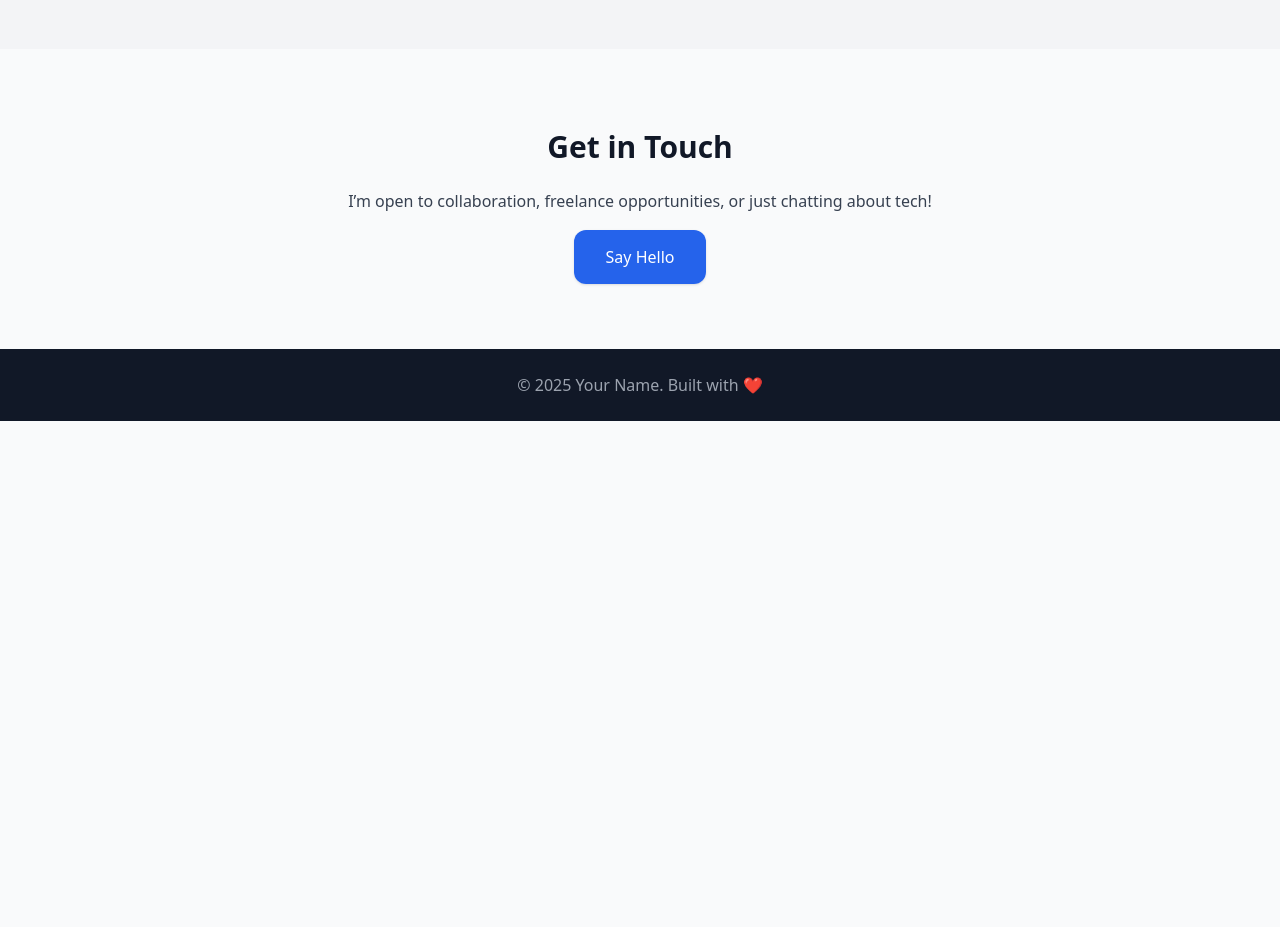
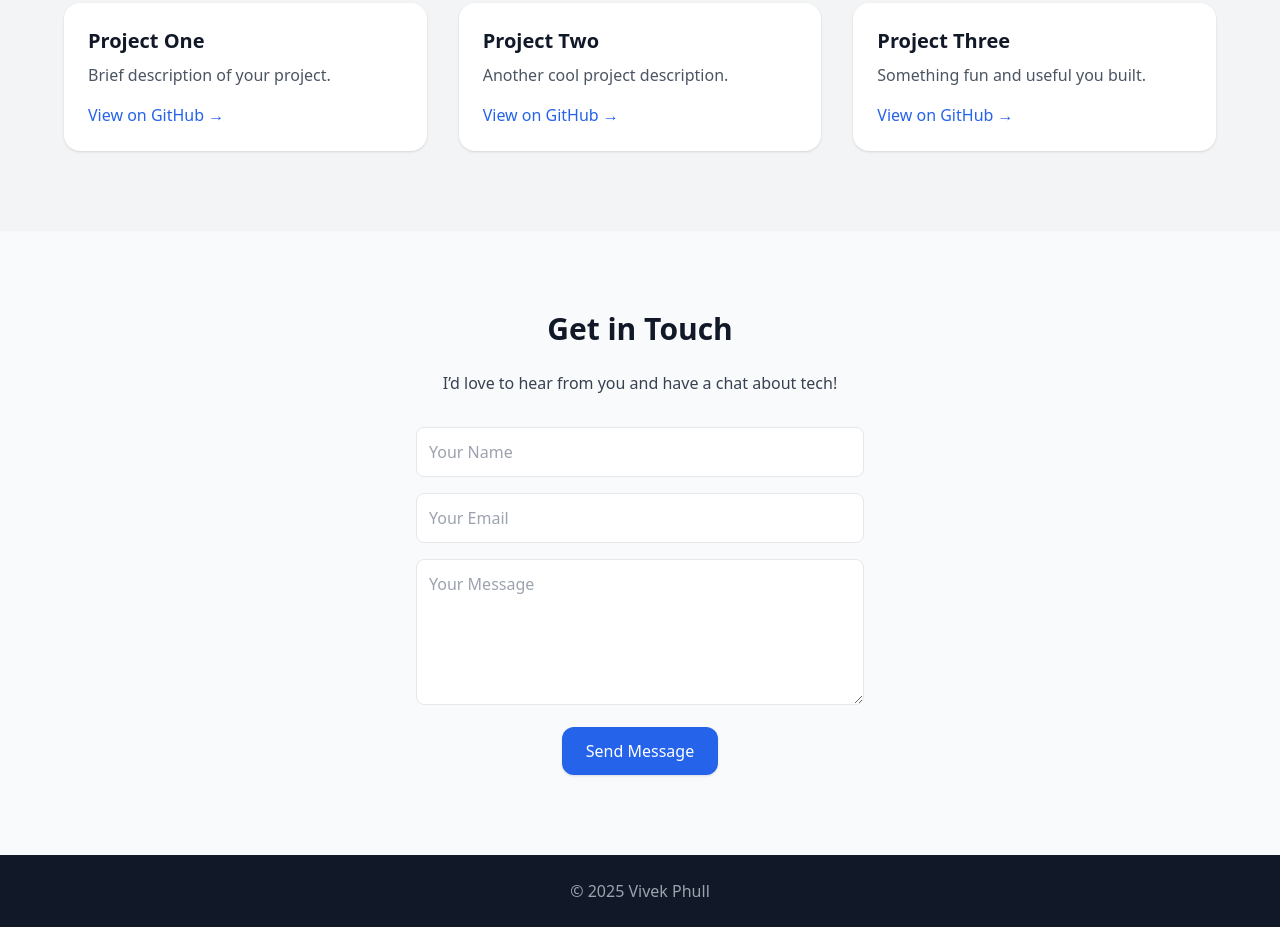
Before and after one commit to vivekphull/vivekphull, a plain HTML site: page index.html in a window 1280 px wide. Shown: the part 1407-2334 px from the top of the page. Before the commit the page ends 1828 px from the top, so only its background shows below. Drawn offline with nearby package versions, Linux system fonts and the light colour scheme.

Commit message:
Update index.html

```diff
--- a/index.html
+++ b/index.html
@@ -3,7 +3,7 @@
   <head>
     <meta charset="UTF-8" />
     <meta name="viewport" content="width=device-width, initial-scale=1.0" />
-    <title>Your Name | Portfolio</title>
+    <title>Vivek Phull | </title>
     <script src="https://cdn.tailwindcss.com"></script>
     <script src="https://unpkg.com/framer-motion/dist/framer-motion.umd.js"></script>
   </head>
@@ -23,10 +23,10 @@
     <!-- Hero Section -->
     <section class="h-screen flex flex-col justify-center items-center text-center px-4">
       <h2 class="text-4xl md:text-6xl font-extrabold mb-4">
-        Hi, I'm <span class="text-blue-600">Your Name</span>
+        Hi, I'am <span class="text-blue-600">Vivek</span>
       </h2>
       <p class="text-lg md:text-xl text-gray-600 max-w-2xl">
-        I’m a developer passionate about building modern web apps, open source projects, and solving problems with code.
+        My current interests are Microsoft technologies and Cyber security.
       </p>
       <div class="mt-6 space-x-4">
         <a href="#projects" class="px-6 py-3 bg-blue-600 text-white rounded-xl shadow hover:bg-blue-700">
@@ -42,8 +42,12 @@
     <section id="about" class="max-w-4xl mx-auto py-20 px-4">
       <h3 class="text-3xl font-bold mb-6">About Me</h3>
       <p class="text-gray-700 leading-relaxed">
-        Write a short bio here — talk about your background, skills, and what excites you.
-        You can highlight your interests, favorite technologies, or your mission as a developer.
+       Hi, I am a System Engineer specializing in Microsoft 365, Windows Server, and Entra ID.
+I’m currently pursuing a Master of Cyber Security, which allows me to deepen my expertise in securing modern IT environments and bridging the gap between infrastructure and security.
+
+Before moving into engineering, I built a strong foundation in sales, business development, and people management, where I honed my skills in consultative selling, client engagement, and leadership. This experience gives me a unique ability to not only implement technical solutions but also understand business needs, communicate effectively with stakeholders, and deliver outcomes that align with organizational goals.
+
+I’m passionate about the intersection of technology, security, and business strategy, and I’m always looking for opportunities to grow, contribute, and create value through a mix of technical expertise and people-first thinking.
       </p>
     </section>
 
@@ -74,19 +78,51 @@
 
     <!-- Contact Section -->
     <section id="contact" class="max-w-4xl mx-auto py-20 px-4 text-center">
-      <h3 class="text-3xl font-bold mb-6">Get in Touch</h3>
-      <p class="text-gray-700 mb-8">
-        I’m open to collaboration, freelance opportunities, or just chatting about tech!
-      </p>
-      <a href="mailto:youremail@example.com"
-         class="px-8 py-4 bg-blue-600 text-white rounded-xl shadow hover:bg-blue-700">
-        Say Hello
-      </a>
-    </section>
+  <h3 class="text-3xl font-bold mb-6">Get in Touch</h3>
+  <p class="text-gray-700 mb-8">
+    I’d love to hear from you and have a chat about tech!
+  </p>
+
+  <form action="https://formspree.io/f/meoldyyy" method="POST" class="max-w-md mx-auto space-y-4">
+    <!-- Name -->
+    <input
+      type="text"
+      name="name"
+      placeholder="Your Name"
+      required
+      class="w-full p-3 border rounded-lg focus:outline-none focus:ring-2 focus:ring-blue-600"
+    />
+
+    <!-- Email -->
+    <input
+      type="email"
+      name="email"
+      placeholder="Your Email"
+      required
+      class="w-full p-3 border rounded-lg focus:outline-none focus:ring-2 focus:ring-blue-600"
+    />
+
+    <!-- Message -->
+    <textarea
+      name="message"
+      rows="5"
+      placeholder="Your Message"
+      required
+      class="w-full p-3 border rounded-lg focus:outline-none focus:ring-2 focus:ring-blue-600"
+    ></textarea>
+
+    <!-- Submit Button -->
+    <button
+      type="submit"
+      class="px-6 py-3 bg-blue-600 text-white rounded-xl shadow hover:bg-blue-700 transition">
+      Send Message
+    </button>
+  </form>
+</section>
 
     <!-- Footer -->
     <footer class="bg-gray-900 text-gray-400 py-6 text-center">
-      <p>© <span id="year"></span> Your Name. Built with ❤️</p>
+      <p>© <span id="year"></span> Vivek Phull</p>
     </footer>
 
     <script>
```
